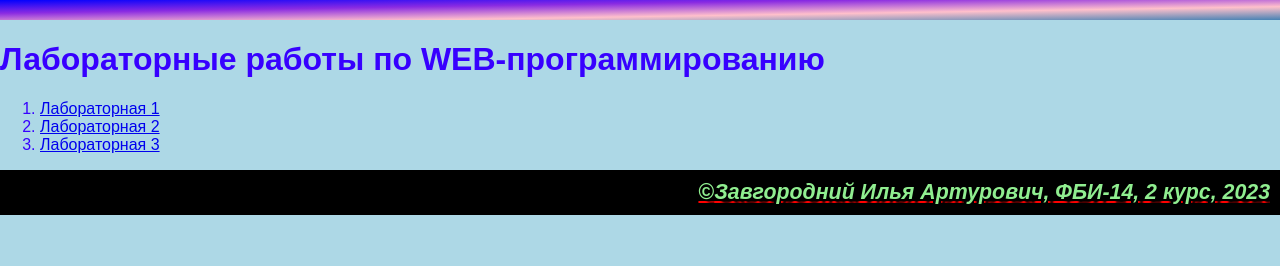
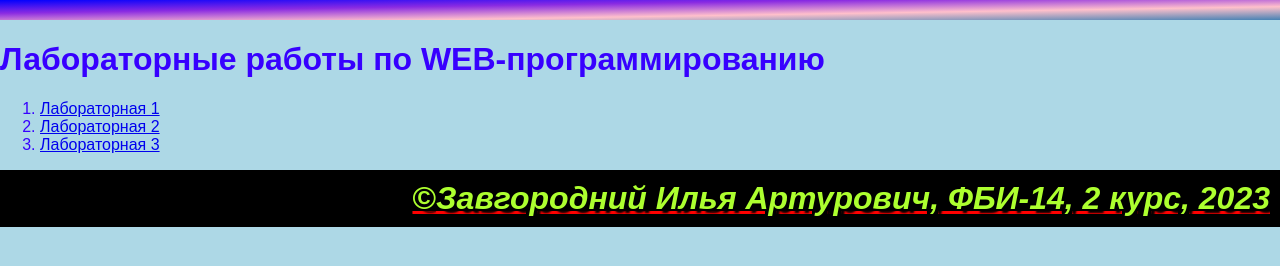
Before and after one commit to wMonarchw/weblabs, a plain HTML site: page index.html in a window 1280 px wide. In both pictures the pointer is over the element 640 px from the left and 192 px from the top of the page. Drawn offline with Linux system fonts and the light colour scheme.

Commit message:
Переход для шапки подвала

```diff
--- a/main.css
+++ b/main.css
@@ -18,6 +18,16 @@ footer {
     padding: 10px;
     font-size: 16pt;
     text-align: right;
+    transition: 700ms;
+
+}
+
+footer:hover {
+    font-size: 24pt;
+    text-align: right;
+    color: greenyellow;
+    padding: 10px;
+    transition: 700ms;
 
 }
 
```
